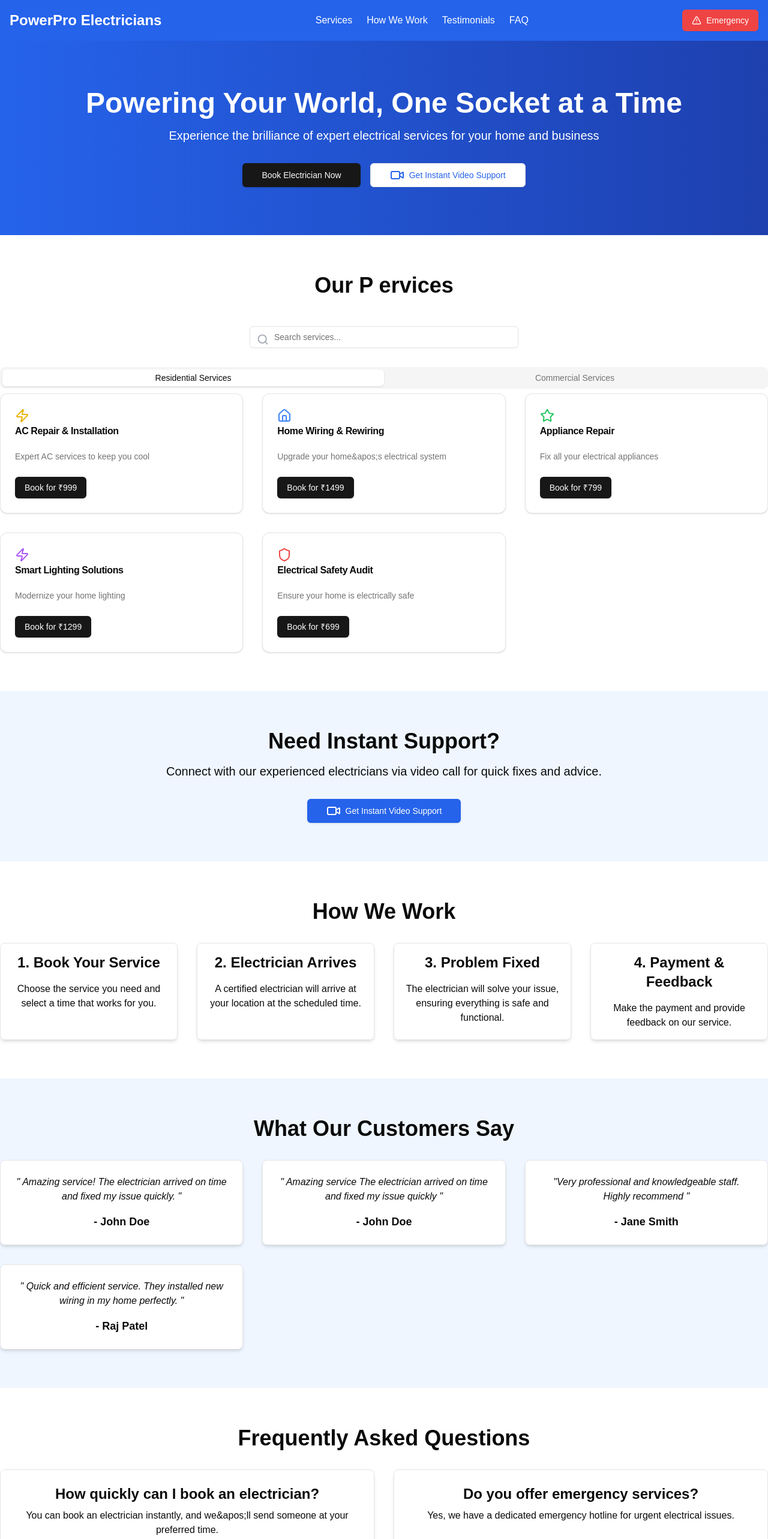
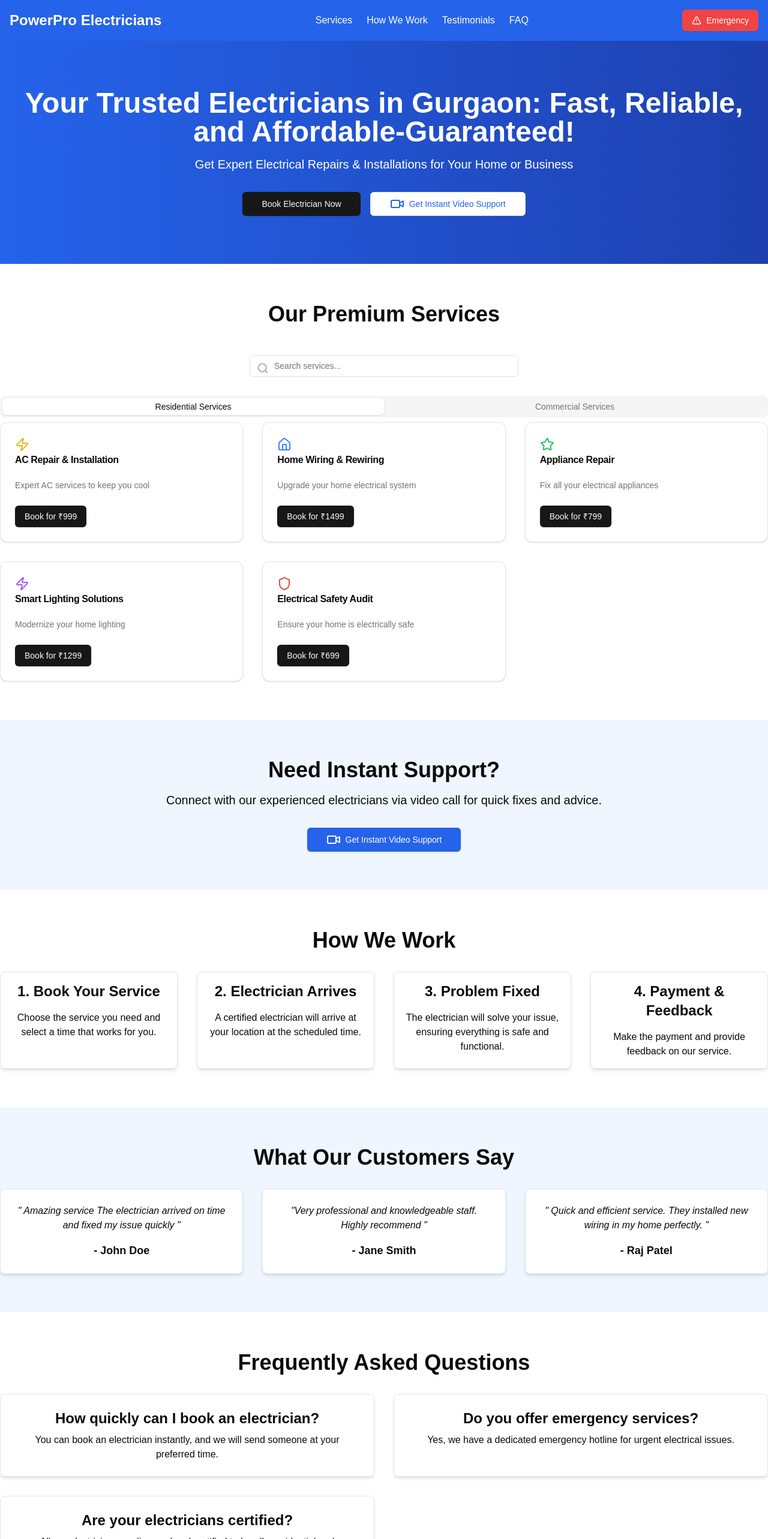
Before and after one commit to ritikm118/Electrcial_service_business, a Next.js app: page / in a window 1280 px wide. Shown: the top 2566 px of the page at 60% size. Built offline with nearby package versions, Linux system fonts and the light colour scheme.

Commit message:
Fix deployment paths for Vercel

```diff
--- a/src/app/page.tsx
+++ b/src/app/page.tsx
@@ -15,17 +15,14 @@ import { motion, AnimatePresence } from "framer-motion"; // for animations
 
 const testimonials = [
 
-  {
-    name: 'John Doe',
-    feedback: '   Amazing service! The electrician arrived on time and fixed my issue quickly.  '
-  },
+
   { name: 'John Doe', feedback: '  Amazing service  The electrician arrived on time and fixed my issue quickly   ' },
   { name: 'Jane Smith', feedback: 'Very professional and knowledgeable staff. Highly recommend ' },
   { name: 'Raj Patel', feedback: '  Quick and efficient service. They installed new wiring in my home perfectly. ' },
 ];
 
 const faqItems = [
-  { question: 'How quickly can I book an electrician?', answer: 'You can book an electrician instantly, and we&apos;ll send someone at your preferred time.' },
+  { question: 'How quickly can I book an electrician?', answer: 'You can book an electrician instantly, and we will send someone at your preferred time.' },
   { question: 'Do you offer emergency services?', answer: 'Yes, we have a dedicated emergency hotline for urgent electrical issues.' },
   { question: 'Are your electricians certified?', answer: 'All our electricians are licensed and certified to handle residential and commercial electrical tasks.' },
 ];
@@ -51,7 +48,7 @@ const ElectricalServiceWebsite = () => {
 
   const residentialServices = [
     { icon: <Zap className="w-6 h-6 text-yellow-500" />, title: 'AC Repair & Installation', price: '₹999', description: 'Expert AC services to keep you cool' },
-    { icon: <Home className="w-6 h-6 text-blue-500" />, title: 'Home Wiring & Rewiring', price: '₹1499', description: 'Upgrade your home&apos;s electrical system' },
+    { icon: <Home className="w-6 h-6 text-blue-500" />, title: 'Home Wiring & Rewiring', price: '₹1499', description: 'Upgrade your home electrical system' },
     { icon: <Star className="w-6 h-6 text-green-500" />, title: 'Appliance Repair', price: '₹799', description: 'Fix all your electrical appliances' },
     { icon: <Zap className="w-6 h-6 text-purple-500" />, title: 'Smart Lighting Solutions', price: '₹1299', description: 'Modernize your home lighting' },
     { icon: <Shield className="w-6 h-6 text-red-500" />, title: 'Electrical Safety Audit', price: '₹699', description: 'Ensure your home is electrically safe' },
@@ -226,10 +223,10 @@ const ElectricalServiceWebsite = () => {
             animate={{ x: 0, opacity: 1 }}
             transition={{ duration: 1 }}
           >
-            Powering Your World, One Socket at a Time
+            Your Trusted Electricians in Gurgaon: Fast, Reliable, and Affordable-Guaranteed!
           </motion.h2>
           <p className="text-base md:text-xl mb-8">
-            Experience the brilliance of expert electrical services for your home and business
+            Get Expert Electrical Repairs & Installations for Your Home or Business
           </p>
           <motion.div
             className="flex flex-col md:flex-row justify-center space-y-4 md:space-y-0 md:space-x-4"
@@ -262,7 +259,7 @@ const ElectricalServiceWebsite = () => {
       {/* Services Section */}
       <section id="services" className="py-16">
         <div className="container mx-auto">
-          <h2 className="text-4xl font-bold text-center mb-12">Our P ervices</h2>
+          <h2 className="text-4xl font-bold text-center mb-12">Our Premium Services</h2>
 
           {/* Search Input */}
           <div className="flex justify-center mb-8">
```
